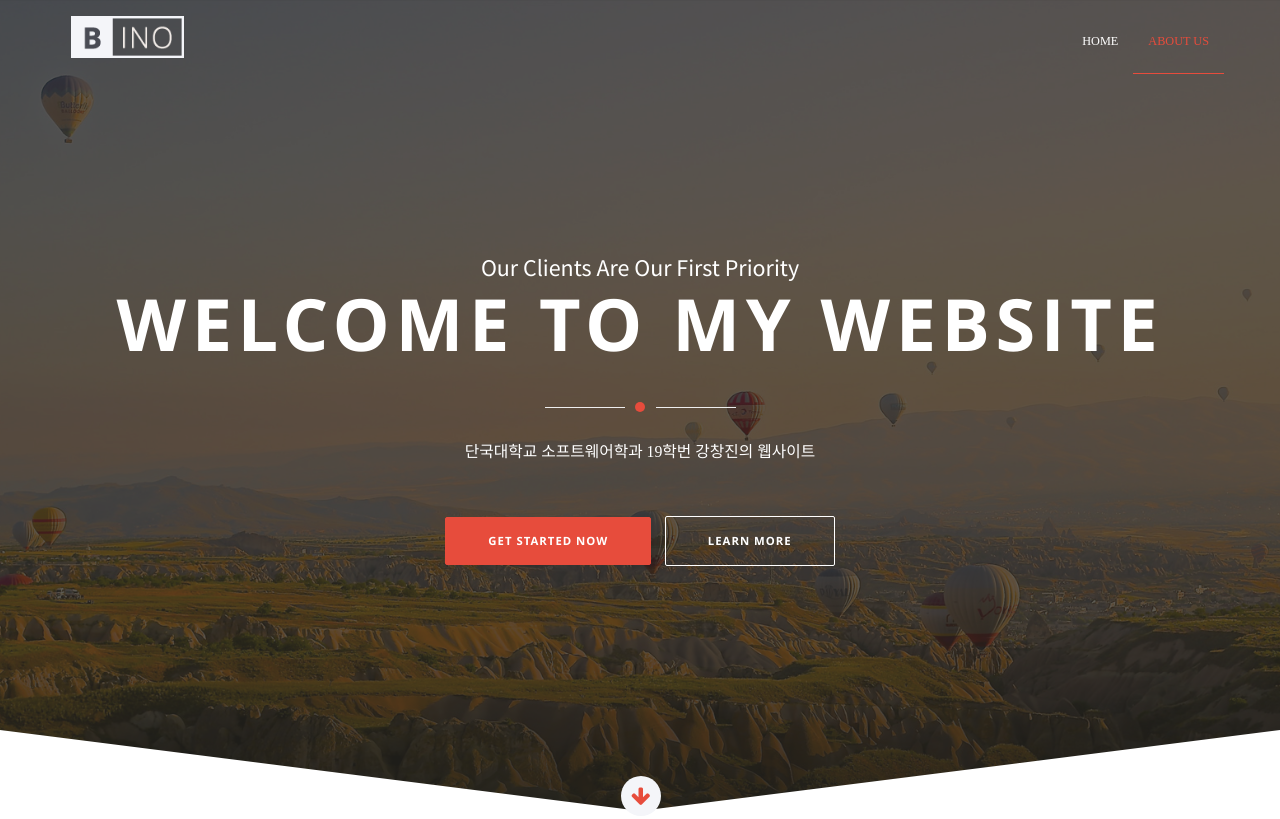
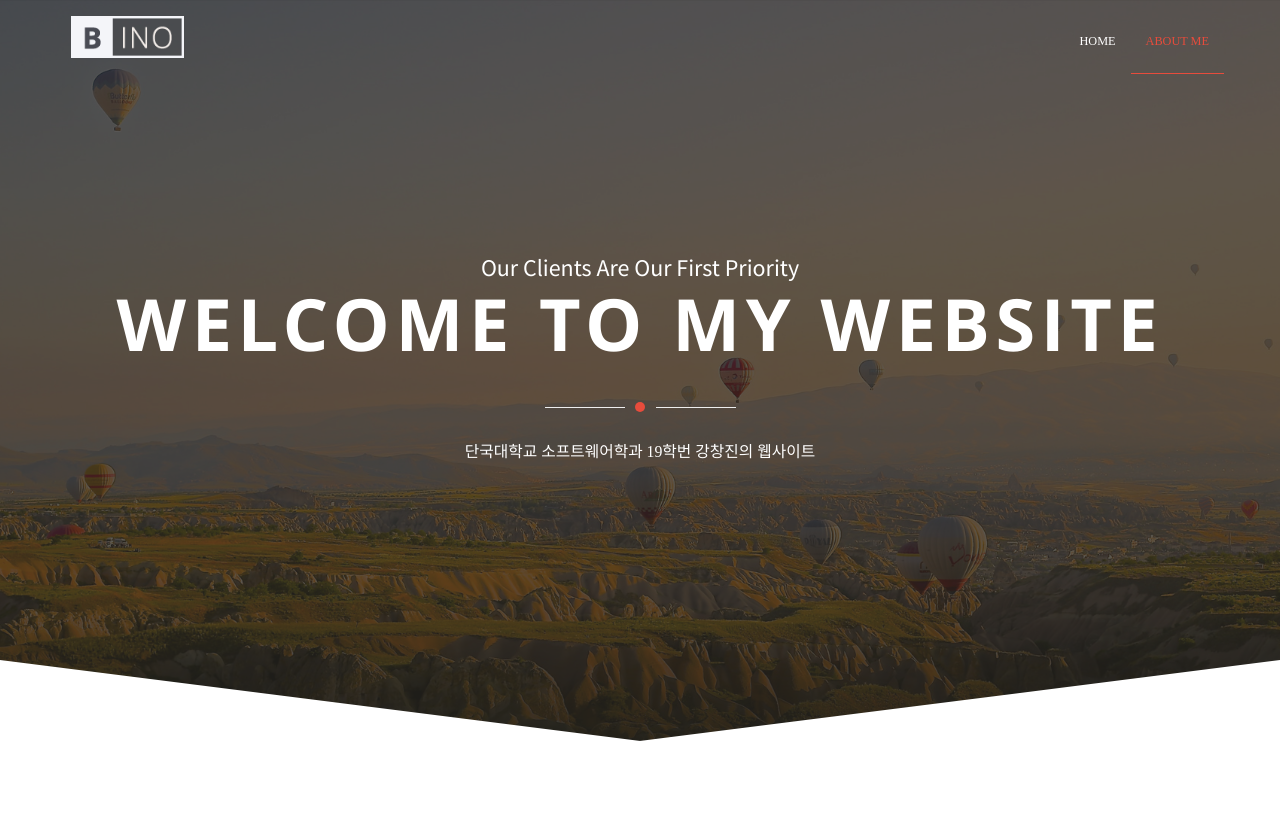
Before and after one commit to KangCJ44/KangCJ44.github.io, a plain HTML site: page index.html in a window 1280 px wide. Shown: the top 819 px of the page. Drawn offline with Linux system fonts and the light colour scheme.

Commit message:
Update index.html

```diff
--- a/index.html
+++ b/index.html
@@ -67,7 +67,7 @@
 
                                             <ul class="nav navbar-nav navbar-right">
                                                 <li><a href="#home">HOME</a></li>
-                                                <li><a href="#history">ABOUT US</a></li>
+                                                <li><a href="#history">ABOUT ME</a></li>
                                             </ul>
 
 
@@ -100,9 +100,7 @@
                                                 <h1>WELCOME TO MY WEBSITE</h1>
                                                 <div class="separator"></div>
                                                 <p>단국대학교 소프트웨어학과 19학번 강창진의 웹사이트</p>
-                                                <div class="home_btn">
-                                                    <a href="" class="btn btn-lg m_t_10">GET STARTED NOW</a>
-                                                    <a href="" class="btn btn-default">LEARN MORE</a>
+
                                                 </div>
 
                                             </div>
@@ -113,8 +111,6 @@
                                 </div>
                             </div>
                         </div>
-                        <div class="scrooldown">
-                            <a href="#feature"><i class="fa fa-arrow-down"></i></a>
                         </div>
                     </div>
                 </div>
```
